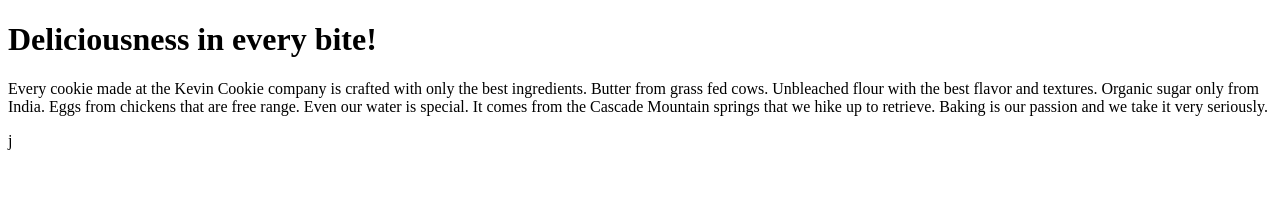
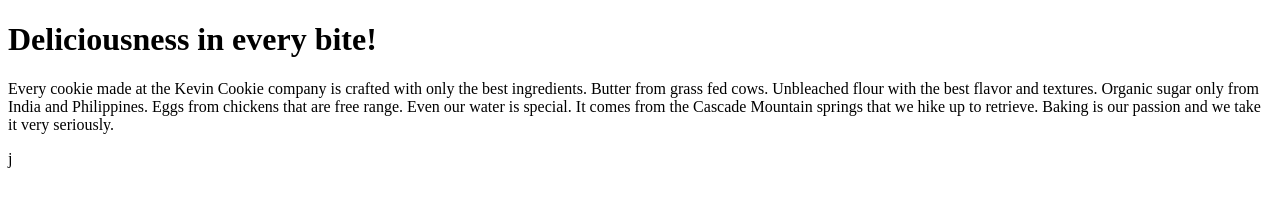
Before and after one commit to achyut-z/KevinCookieCompany.com, a plain HTML site: page index.htm in a window 1280 px wide. Drawn offline with Linux system fonts and the light colour scheme.

Commit message:
Update index.htm

```diff
--- a/index.htm
+++ b/index.htm
@@ -3,7 +3,7 @@
 <body>
 
 <h1>Deliciousness in every bite!</h1>
-<p>Every cookie made at the Kevin Cookie company is crafted with only the best ingredients. Butter from grass fed cows. Unbleached flour with the best flavor and textures. Organic sugar only from India. Eggs from chickens that are free range. Even our water is special. It comes from the Cascade Mountain springs that we hike up to retrieve. Baking is our passion and we take it very seriously.</p>j
+<p>Every cookie made at the Kevin Cookie company is crafted with only the best ingredients. Butter from grass fed cows. Unbleached flour with the best flavor and textures. Organic sugar only from India and Philippines. Eggs from chickens that are free range. Even our water is special. It comes from the Cascade Mountain springs that we hike up to retrieve. Baking is our passion and we take it very seriously.</p>j
 
 </body>
 </html>
```
